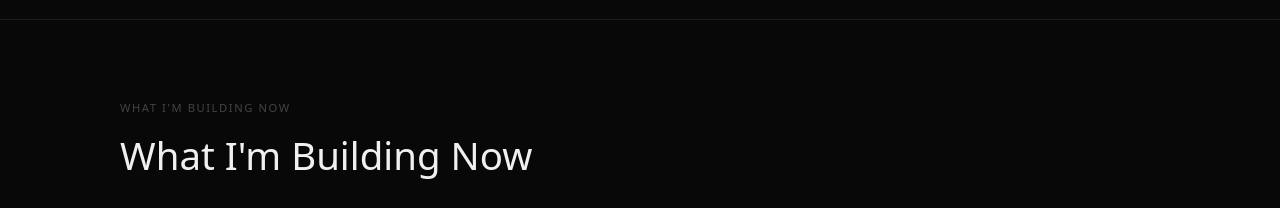
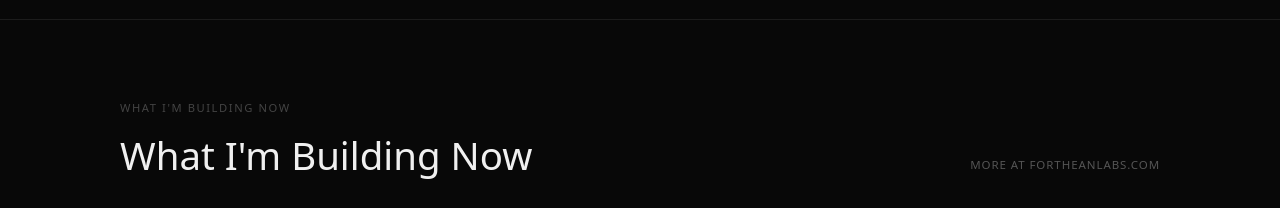
Before and after one commit to deeman001/darrenbuilds-ai-site, a Next.js app: page / in a window 1280 px wide. Shown: the part 1440-1648 px from the top of the page. Built offline with nearby package versions, Linux system fonts and the light colour scheme.

Commit message:
Add Forthean Labs link beside project section heading

```diff
--- a/components/Projects.tsx
+++ b/components/Projects.tsx
@@ -35,9 +35,19 @@ export function Projects() {
         <p className="font-[var(--font-inter)] text-[0.7rem] font-medium uppercase tracking-[0.14em] text-[#444444]">
           What I&apos;m Building Now
         </p>
-        <h2 className="mt-4 font-[var(--font-dm-serif)] text-[clamp(1.75rem,3vw,2.5rem)] leading-[1.15] text-[#f0f0f0]">
-          What I&apos;m Building Now
-        </h2>
+        <div className="mt-4 flex items-end justify-between gap-4">
+          <h2 className="font-[var(--font-dm-serif)] text-[clamp(1.75rem,3vw,2.5rem)] leading-[1.15] text-[#f0f0f0]">
+            What I&apos;m Building Now
+          </h2>
+          <a
+            href="https://fortheanlabs.com"
+            target="_blank"
+            rel="noopener noreferrer"
+            className="pb-1 font-[var(--font-inter)] text-[0.72rem] tracking-[0.08em] uppercase text-[#555555] hover:text-[#bdbdbd]"
+          >
+            More at fortheanlabs.com
+          </a>
+        </div>
 
         <div className="mt-8 grid border border-[#1c1c1c] md:grid-cols-2">
           {projects.map((project, i) => (
```
